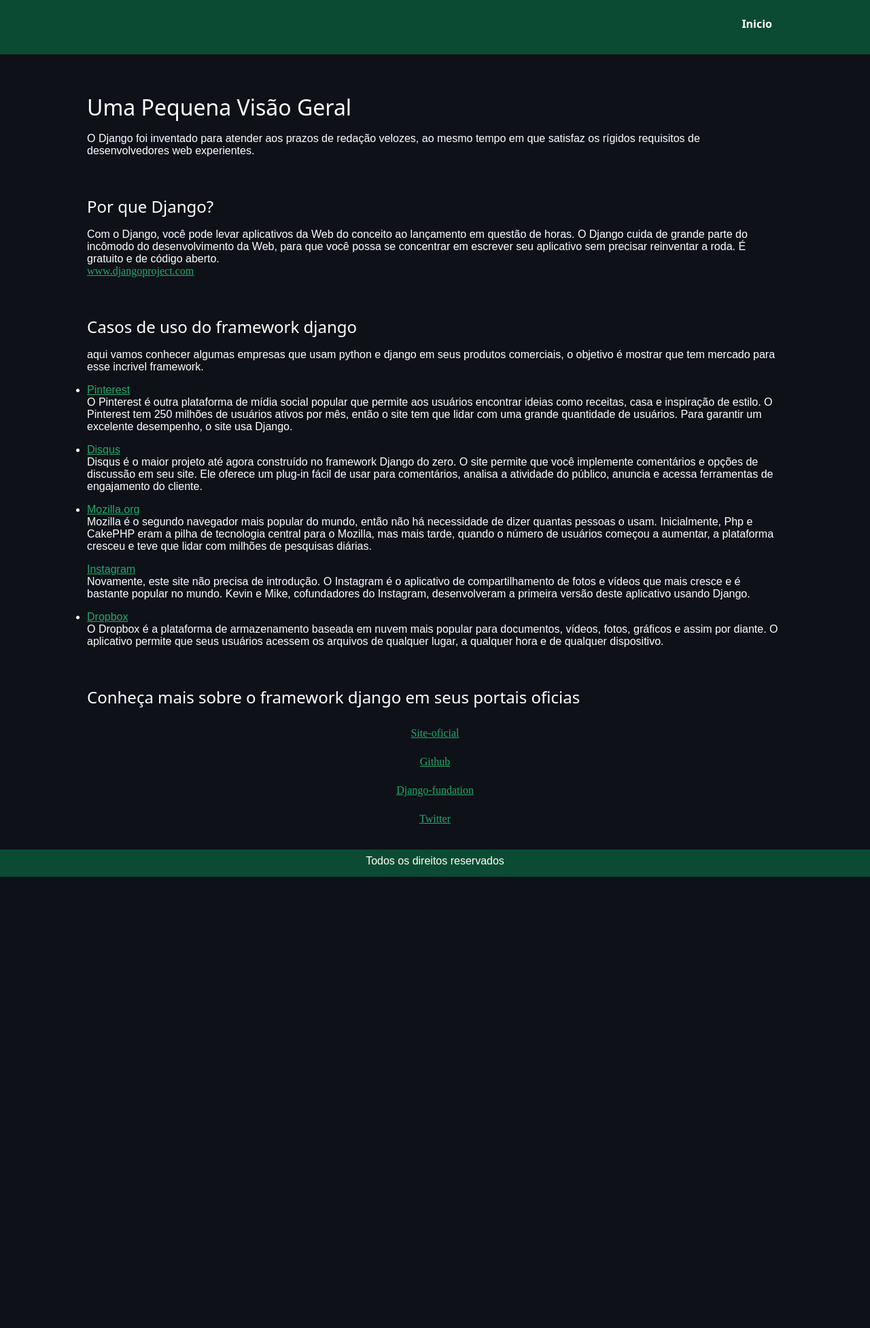
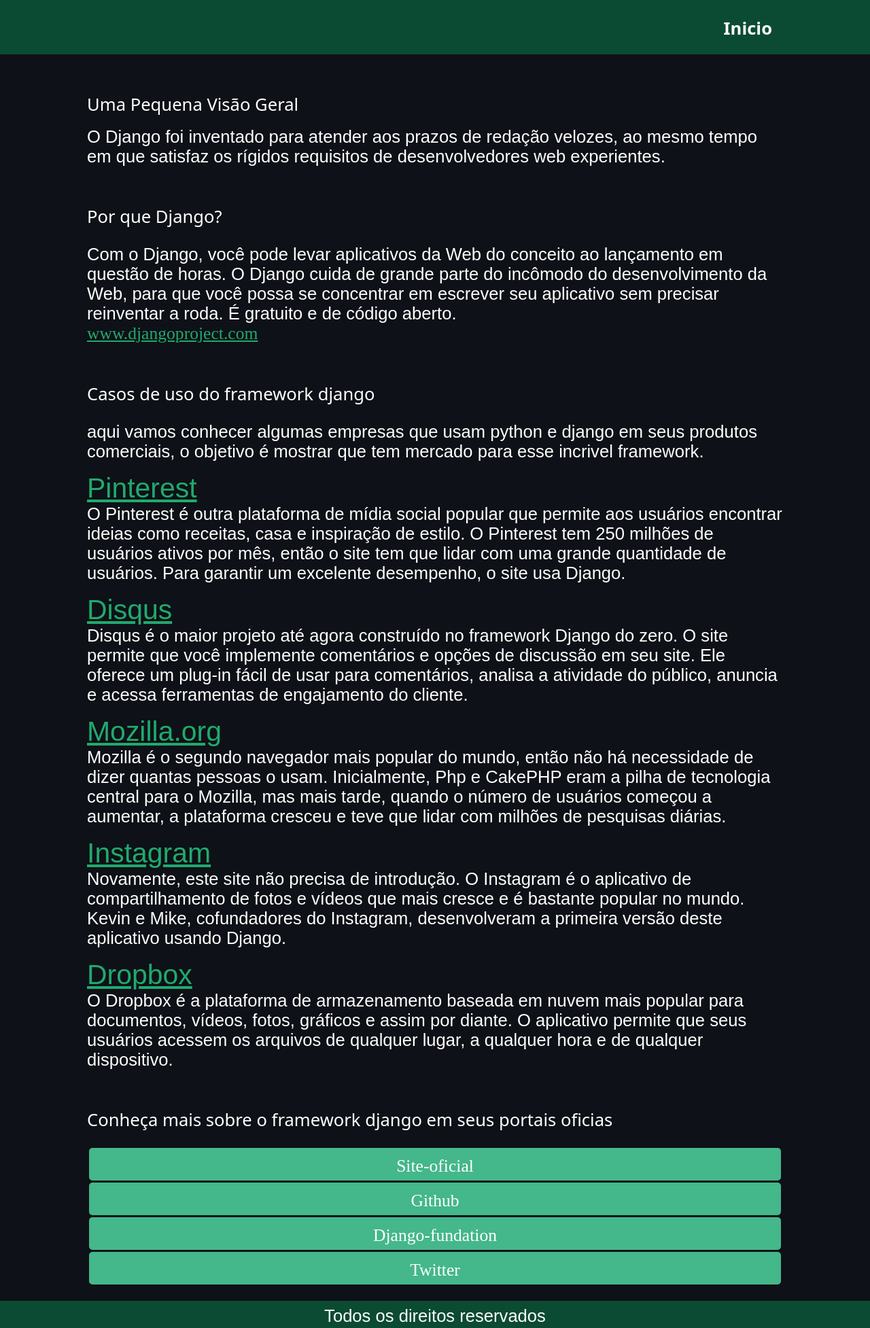
Before and after one commit to Rodrigo-Lacerda/site_django, a Django app: page / in a window 1280 px wide. Shown: the whole page at 68% size. Before the commit the page ends 1290 px from the top, so only its background shows below. Run offline with Django 4.2, Linux system fonts and the light colour scheme; some web fonts are replaced.

Commit message:
testes com responsividade

```diff
--- a/app/static/css/desktop.css
+++ b/app/static/css/desktop.css
@@ -25,7 +25,6 @@
         /* background-color: rebeccapurple; */
         display: inline-block;
         padding-top: 3vh;
-
     }
     #nav_bar > ul > li > a {
         text-decoration: none;
@@ -37,4 +36,28 @@
         margin: auto;
     }
 
+    div.div-info {
+        width: 1024px;
+    }
+
+    div.div-info > ul {
+        list-style-type: none;
+    }
+
+    div.div-info > h2 {
+        margin-bottom: 3vh;
+    }
+    div#social > a {
+        height: 3vh;
+        margin: 3px;
+        border-radius: 5px;
+        background-color: #44B78B;
+        color: white;
+        text-decoration: none;
+    }
+    div#social > a:hover {
+        background-color: #338666;
+        text-decoration: underline;
+        color: rgb(203, 248, 199);
+    }
 }
--- a/app/static/css/style.css
+++ b/app/static/css/style.css
@@ -6,6 +6,7 @@
 * a {
     /* color: #3EB88A; */
     color: #20AA6E;
+    font-size: 1.6em;
 }
 * a:hover {
     color: #3EB88A;
@@ -16,9 +17,11 @@
     Roboto, Oxygen, Ubuntu, Cantarell,
     'Open Sans', 'Helvetica Neue', sans-serif;
     font-weight: 400;
+    font-size: 1.6em;
 }
 * p {
     font-family: 'Palanquin', sans-serif;
+    font-size: 1.6em;
 }
 
 body {
--- a/app/templates/app/base.html
+++ b/app/templates/app/base.html
@@ -17,6 +17,7 @@
             <li><a href="{% url 'index' %}">Inicio</a></li>
         </ul>
     </nav>
+
     <main id="main-content">
     {% block content %}
         <!-- Main content -->
```
Also changed, not shown: app/static/img/django-logo-negative.svg (added), app/templates/app/index.html (indentation only).
